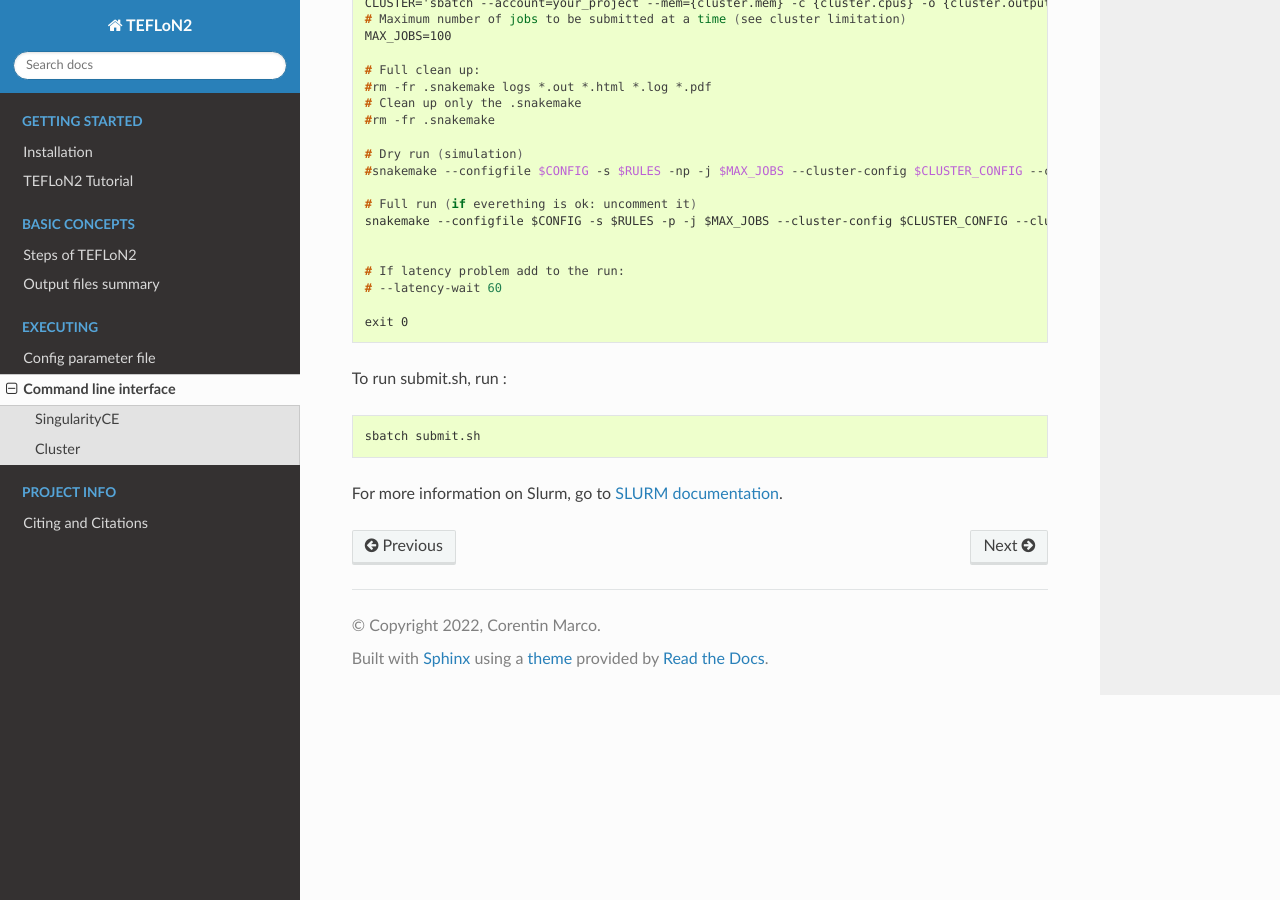
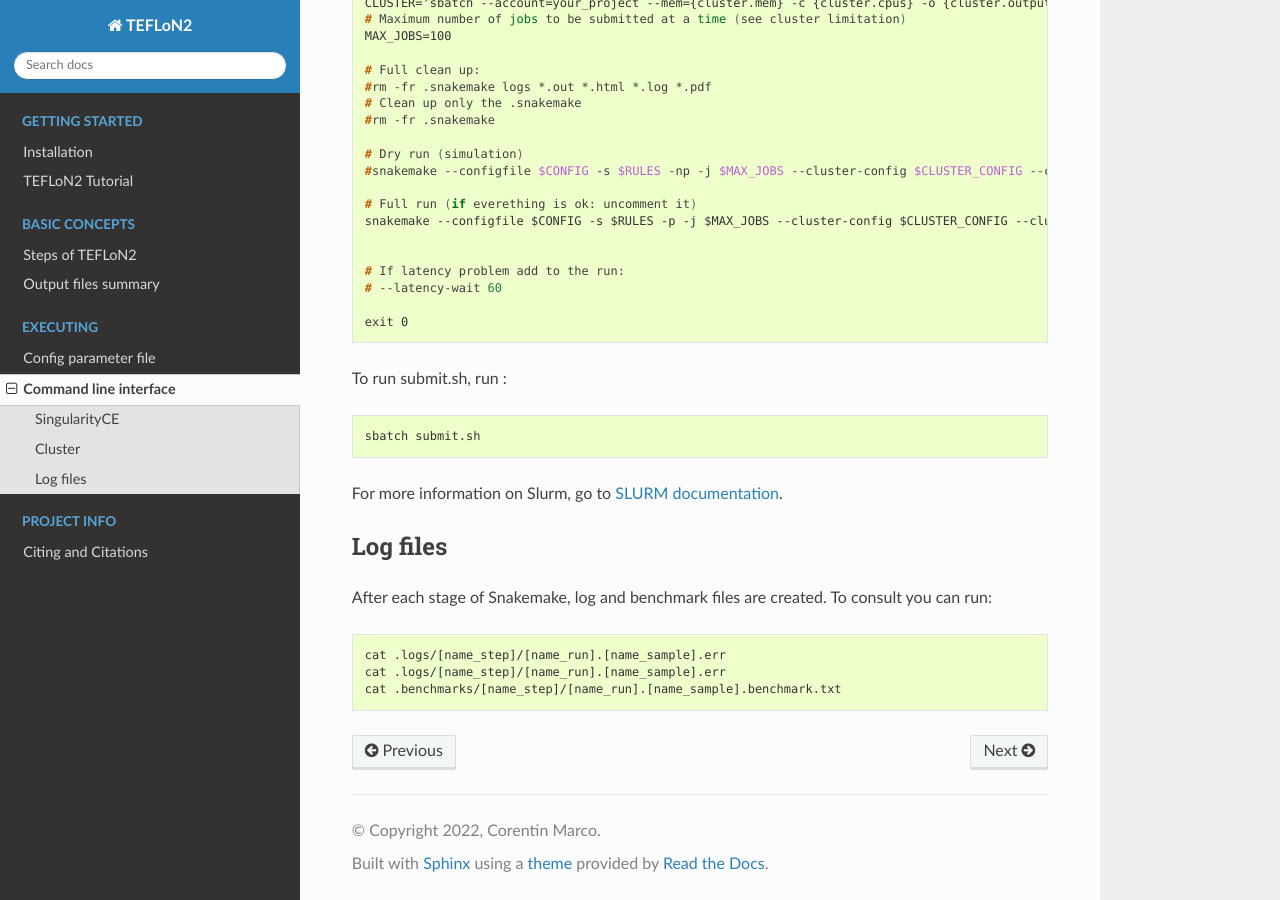
Before and after one commit to asfistonlavie/TEFLoN2, a Sphinx documentation site: the page built from docs/executing/command_line_interface.rst, in a window 1280 px wide and 900 px high, scrolled down 1671 px. Built offline with Sphinx 7.4.7 and the Read the Docs theme 2.0.0, drawn with Linux system fonts in a browser that asks for light colours.

Commit message:
Modification documentation

```diff
--- a/docs/executing/command_line_interface.rst
+++ b/docs/executing/command_line_interface.rst
@@ -116,3 +116,16 @@ To run submit.sh, run :
 	sbatch submit.sh
 
 For more information on Slurm, go to `SLURM documentation <https://slurm.schedmd.com/containers.html>`_.
+
+
+Log files
+---------
+
+After each stage of Snakemake, log and benchmark files are created.
+To consult you can run:
+
+.. code-block:: console
+
+	cat .logs/[name_step]/[name_run].[name_sample].err
+	cat .logs/[name_step]/[name_run].[name_sample].err
+	cat .benchmarks/[name_step]/[name_run].[name_sample].benchmark.txt
```
